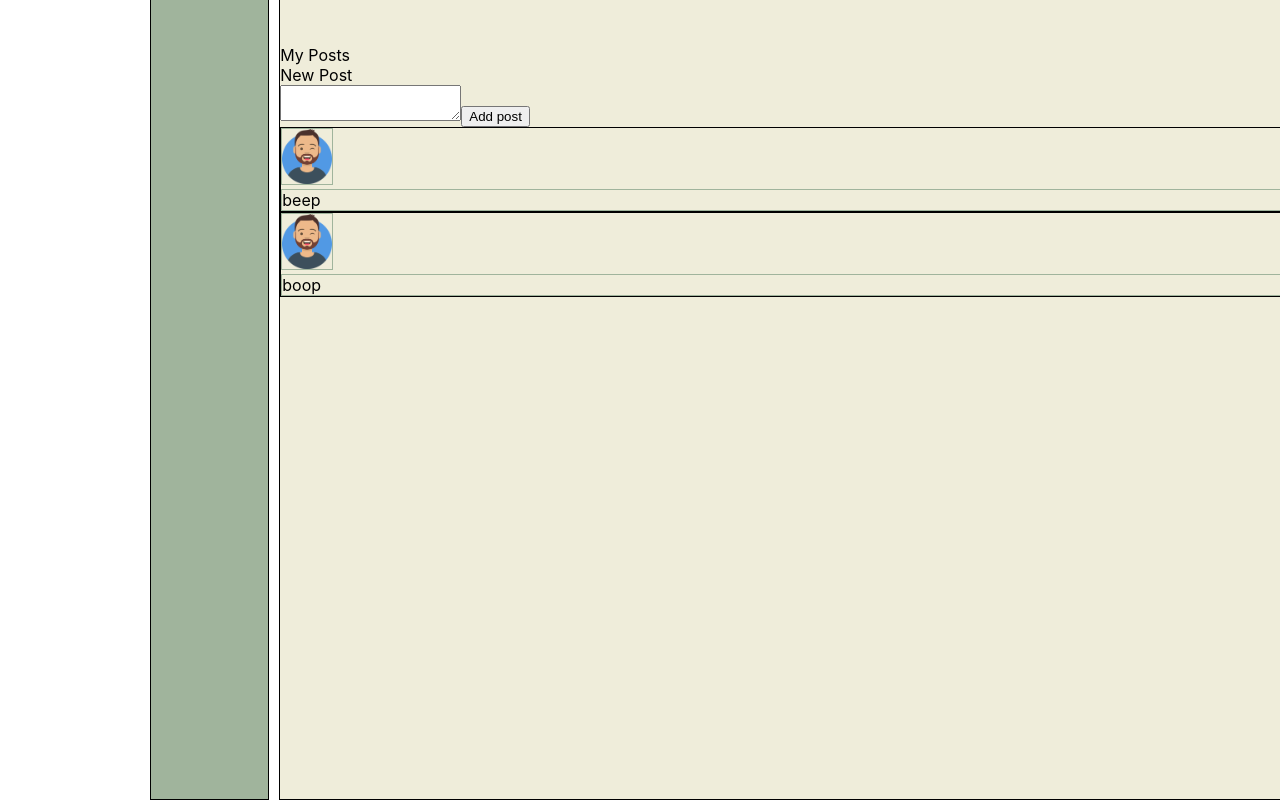
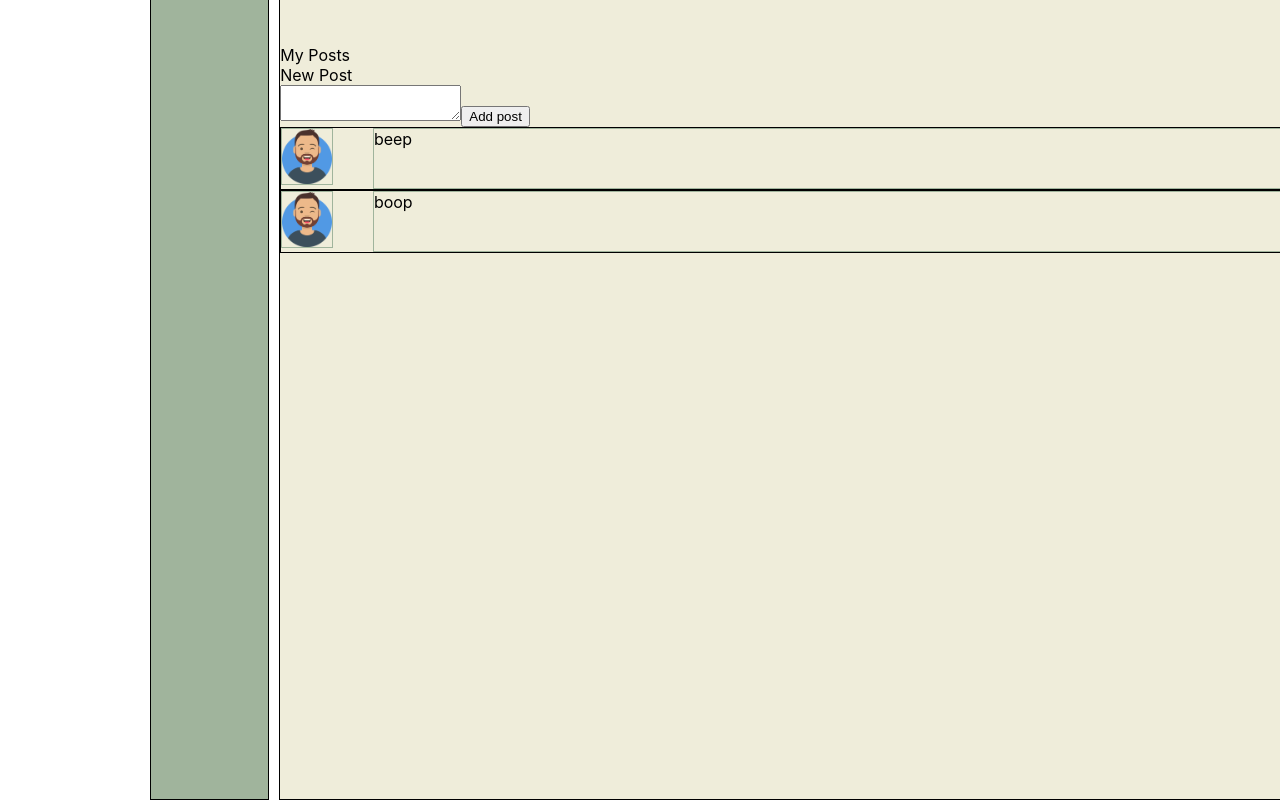
Before and after one commit to GrizzlecallerTryJS/react-social-3, a React (Create React App) app: page /profile in a window 1280 px wide. Shown: the part 1554-2354 px from the top of the page. Built offline with nearby package versions, Linux system fonts and the light colour scheme.

Commit message:
old_post_style_fix done

```diff
--- a/src/components/Profile/My_Posts_Module/Old_Posts_component/OldPostsComponent.module.css
+++ b/src/components/Profile/My_Posts_Module/Old_Posts_component/OldPostsComponent.module.css
@@ -1,4 +1,7 @@
 .main {
+  display: grid;
+  grid-template-columns: 1fr 10fr;
+  grid-template-areas: "item message";
   border: 1px solid #000000;
 }
 
@@ -7,9 +10,11 @@
 }
 
 .item img {
+  grid-area: item;
   width: 50px;
   border: 1px solid #a0b49c;
 }
 .message {
+  grid-area: message;
   border: 1px solid #a0b49c;
 }
```
